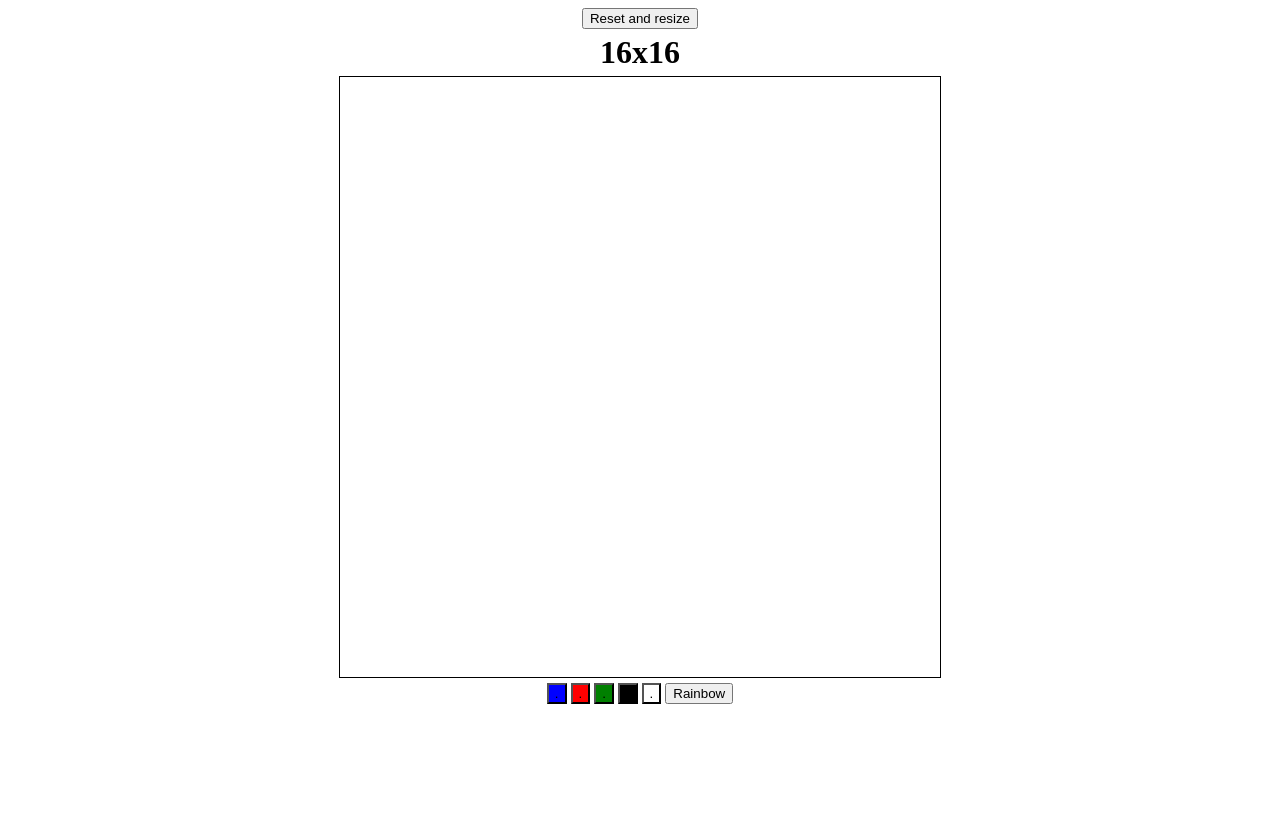
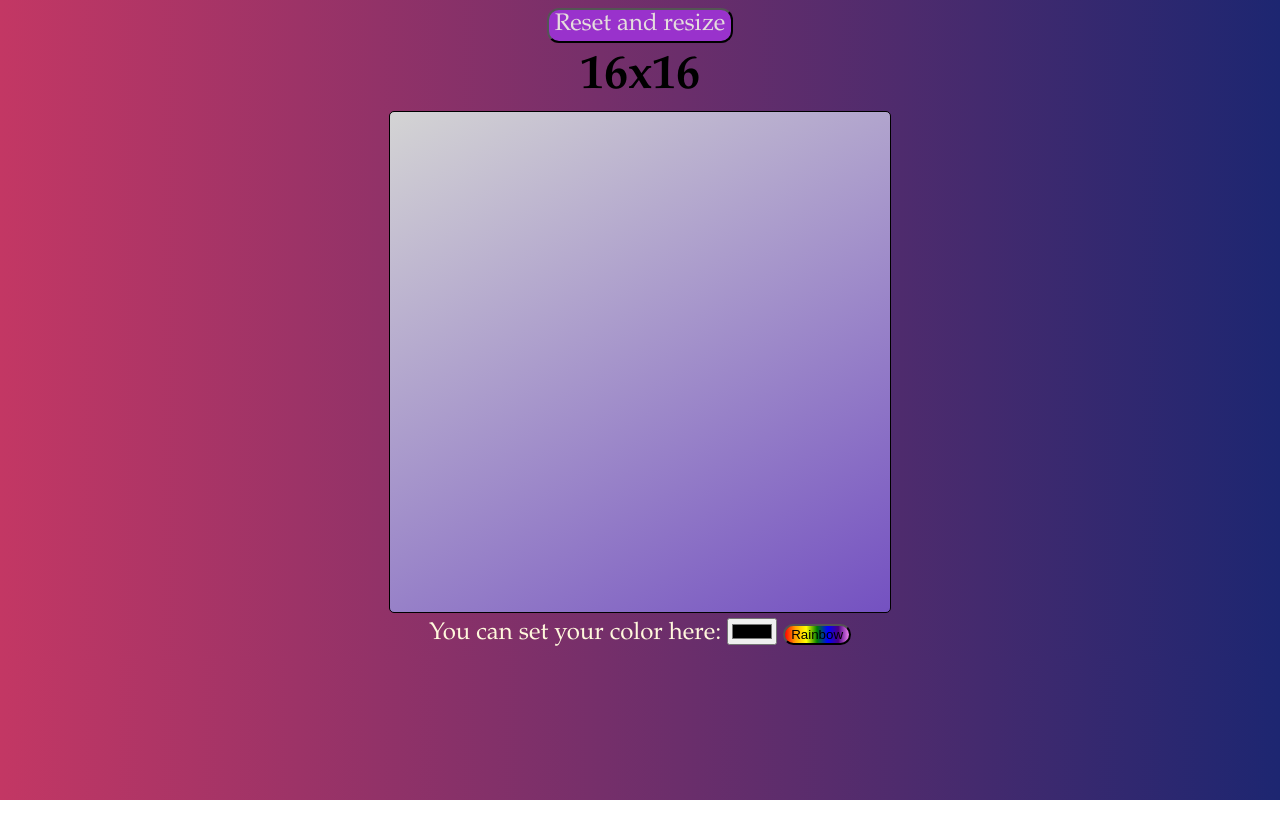
Before and after one commit to RedPho/Etch-a-Sketch, a plain HTML site: page index.html in a window 1280 px wide. Drawn offline with Linux system fonts and the light colour scheme.

Commit message:
Add background color, color picker, Change font family, Make the button'resize' bigger, add a text to point color picker, Make sketchpad smaller

```diff
--- a/index.html
+++ b/index.html
@@ -16,11 +16,8 @@
 
   </div>
   <div>
-    <button class="colors" id="blue">.</button>
-    <button class="colors" id="red">.</button>
-    <button class="colors" id="green">.</button>
-    <button class="colors" id="black">.</button>
-    <button class="colors" id="white">.</button>
+    <span class="text">You can set your color here:</span>
+    <input type="color" name="colorPicker" id="colorPicker">
     <button class="colors" id="random">Rainbow</button>
   </div>
 </body>
--- a/script.js
+++ b/script.js
@@ -1,6 +1,11 @@
 let sketchpad = document.querySelector("#sketchpad");
 let pixelCount = document.querySelector("h1");
 let selectedColor = "black";
+let picker = document.querySelector("#colorPicker");
+
+picker.addEventListener("input", function() {
+  selectedColor = picker.value;
+})
 
 function createGrid(x) {
   for (let i = 0; i < x; i++) {
@@ -62,5 +67,6 @@ function changeColor(e) {
 }
 
 
+
 // x tane div (.row)
 // her dive x tane div (.pix)
--- a/styles.css
+++ b/styles.css
@@ -1,8 +1,11 @@
-body{height:100vh;
+body {
   display: flex;
   flex-direction: column;
   align-items: center;
   gap: 5px;
+  background-image: linear-gradient(90deg, #C33764, #1D2671);
+  font-family: Gabriola, Garamond, Rockwell, sans-serif ;
+  font-size: x-large;
 }
 
 #sketchpad {
@@ -10,42 +13,46 @@ body{height:100vh;
   align-items: center;
   justify-content: center;
   flex-direction: column;
-  height: 600px;
-  width: 600px;
+  height: 500px;
+  width: 500px;
   border: thin black solid;
+  background-image: linear-gradient(150deg, #d4d4d4, #7451c1);
+  border-radius: 5px;
 }
 
 .row {
   display: flex;
   align-items: stretch;
   justify-content: center;
-  height: 600px;
+  height: 500px;
 }
 
 .pix {
   aspect-ratio: 1 / 1;
 }
 
-#blue {
-  background-color: blue;
-}
-
-#red {
-  background-color: red;
-}
-
-#green {
-  background-color: green;
-}
-
-#black {
-  background-color: black;
-}
-
-#white {
-  background-color: white;
-}
-
 h1 {
   margin: 0px;
 }
+
+#random {
+  background-image: linear-gradient(to right, Red , Orange, Yellow, Green, Blue, Indigo, Violet);
+  border-radius: 12px;
+}
+
+#reset {
+  border-radius: 12px;
+  background-color: darkorchid;
+  color: rgb(229, 221, 221);
+  font-size: x-large;
+  font-family: Gabriola, Garamond, Rockwell, sans-serif ;
+}
+
+#reset:hover {
+  background-color: rgb(168, 113, 255);
+  color: white;
+}
+
+.text {
+  color: cornsilk;
+}
```
